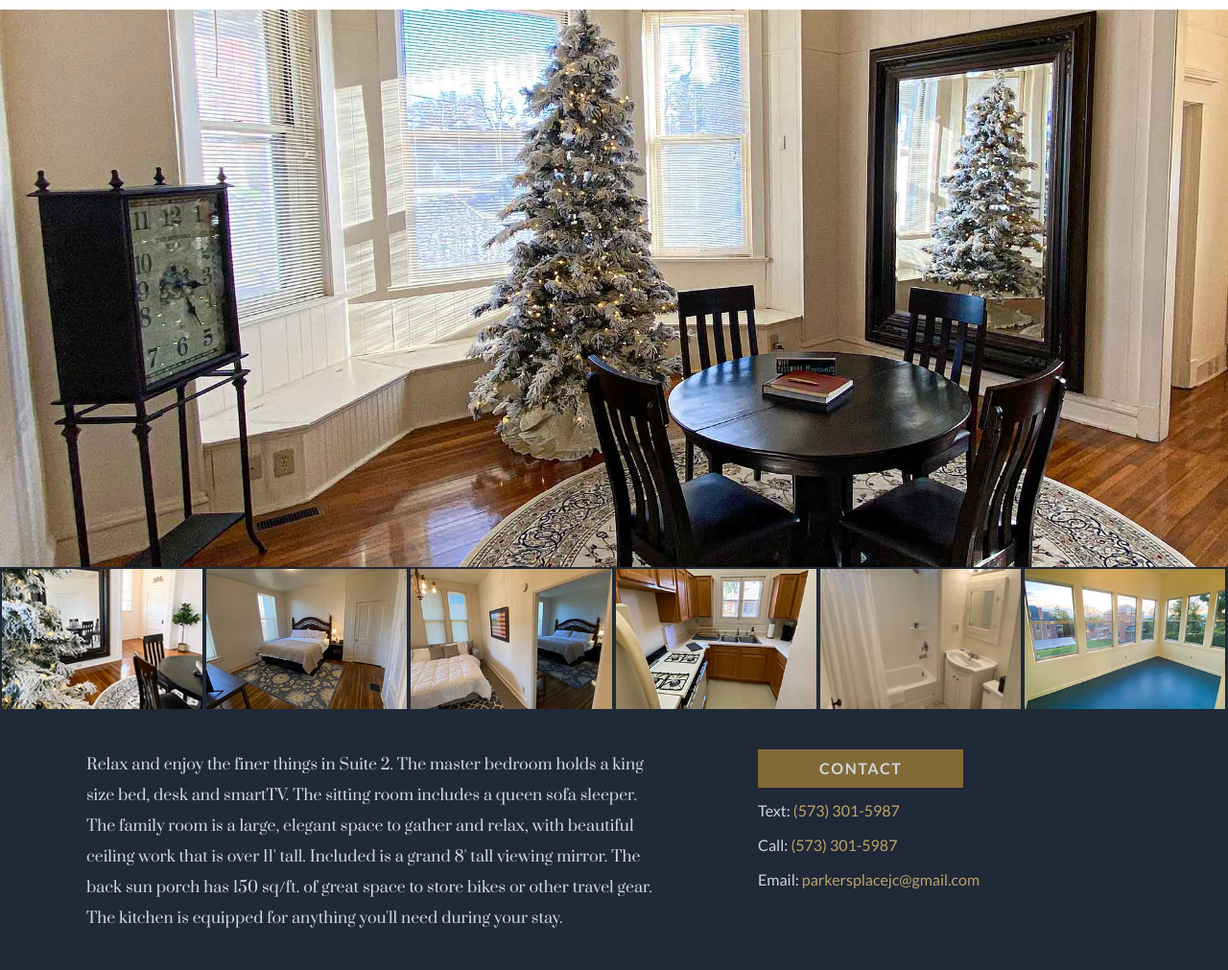
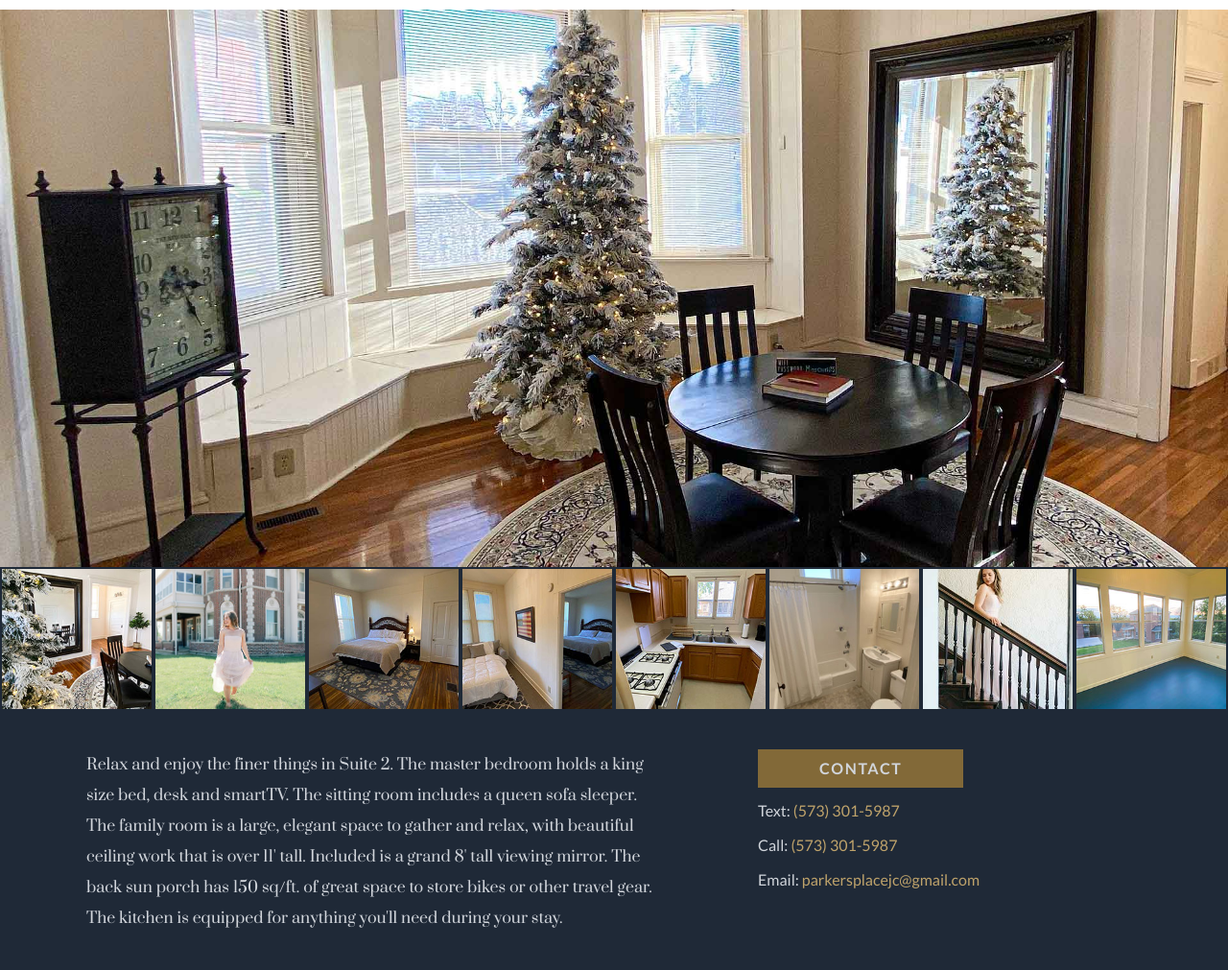
Before and after one commit to jtylermurphy/parkersplacejc, a website: page dist/suite2.html in a window 1280 px wide. Shown: the part 86-1097 px from the top of the page at 96% size. Drawn offline with nearby package versions, Linux system fonts and the light colour scheme.

Commit message:
new photos and edits

```diff
--- a/dist/suite2.html
+++ b/dist/suite2.html
@@ -4,7 +4,7 @@
     <meta charset="UTF-8" />
     <meta http-equiv="X-UA-Compatible" content="IE=edge" />
     <meta name="viewport" content="width=device-width, initial-scale=1.0" />
-    <title>Parkers Place JC</title>
+    <title>Suite 2 | Parker's Place JC</title>
     <link rel="preconnect" href="https://fonts.googleapis.com" />
     <link rel="preconnect" href="https://fonts.gstatic.com" crossorigin />
     <link
@@ -50,7 +50,7 @@
     <style>
       .gallery-item {
         height: 150px;
-        width: 16.66%;
+        width: calc(100% / 8);
         cursor: pointer;
         overflow: hidden;
         border: 2px solid #1f2937;
@@ -160,6 +160,30 @@
           style="background-image: url('images/gallery/img_7626_thumb.jpg')"
         ></div>
       </div>
+
+      <div
+        class="gallery-item order-1"
+        data-featherlight="images/gallery/suite2_model1.jpg"
+      >
+        <div
+          class="gallery-img"
+          style="
+            background-image: url('images/gallery/suite2_model1_thumb.jpg');
+          "
+        ></div>
+      </div>
+
+      <div
+        class="gallery-item order-5"
+        data-featherlight="images/gallery/suite2_model2.jpg"
+      >
+        <div
+          class="gallery-img !bg-top"
+          style="
+            background-image: url('images/gallery/suite2_model2_thumb.jpg');
+          "
+        ></div>
+      </div>
     </div>
 
     <main class="flex flex-col md:flex-row p-10">
```
Also changed, not shown: dist/carriagehouse.html (+2 -2 lines), dist/index.html (+2 -2 lines), dist/images/gallery/suite2_model1.jpg (added), dist/images/gallery/suite2_model1_thumb.jpg (added), dist/images/gallery/suite2_model2.jpg (added), dist/images/gallery/suite2_model2_thumb.jpg (added).
